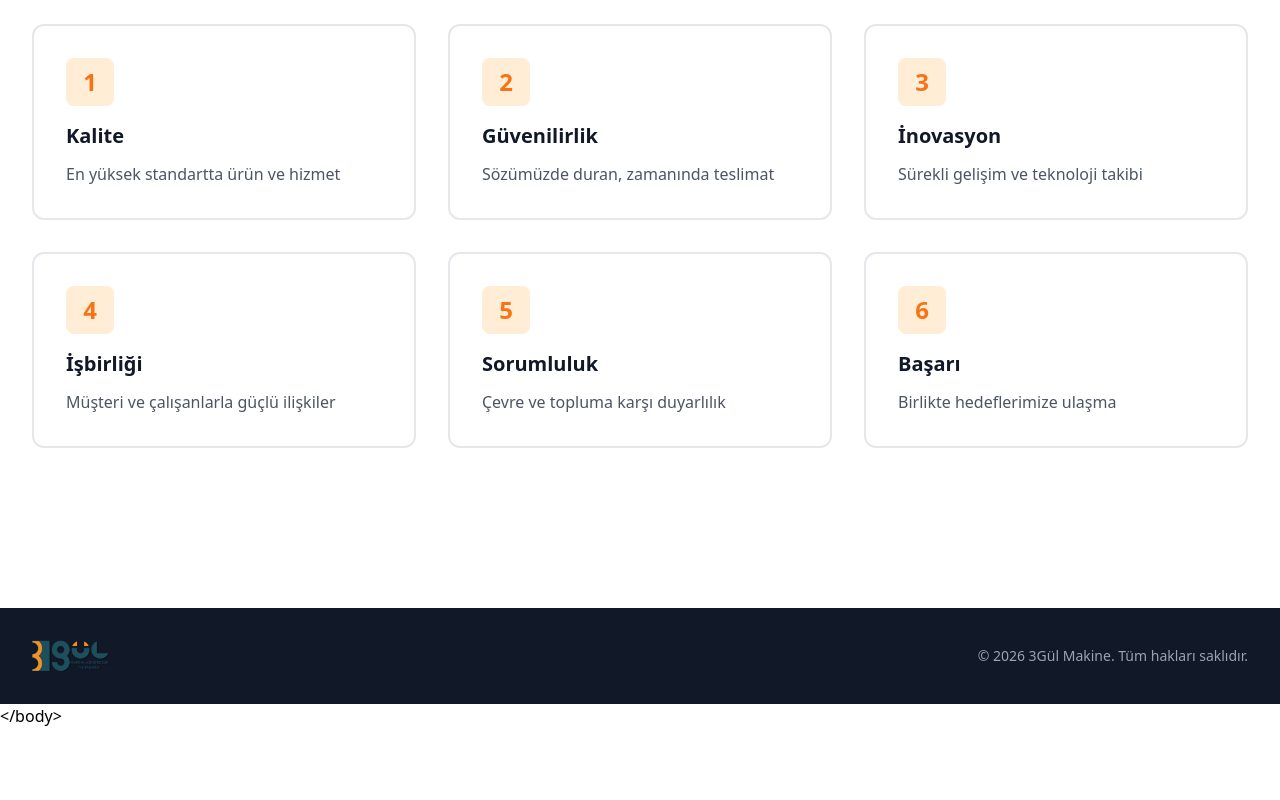
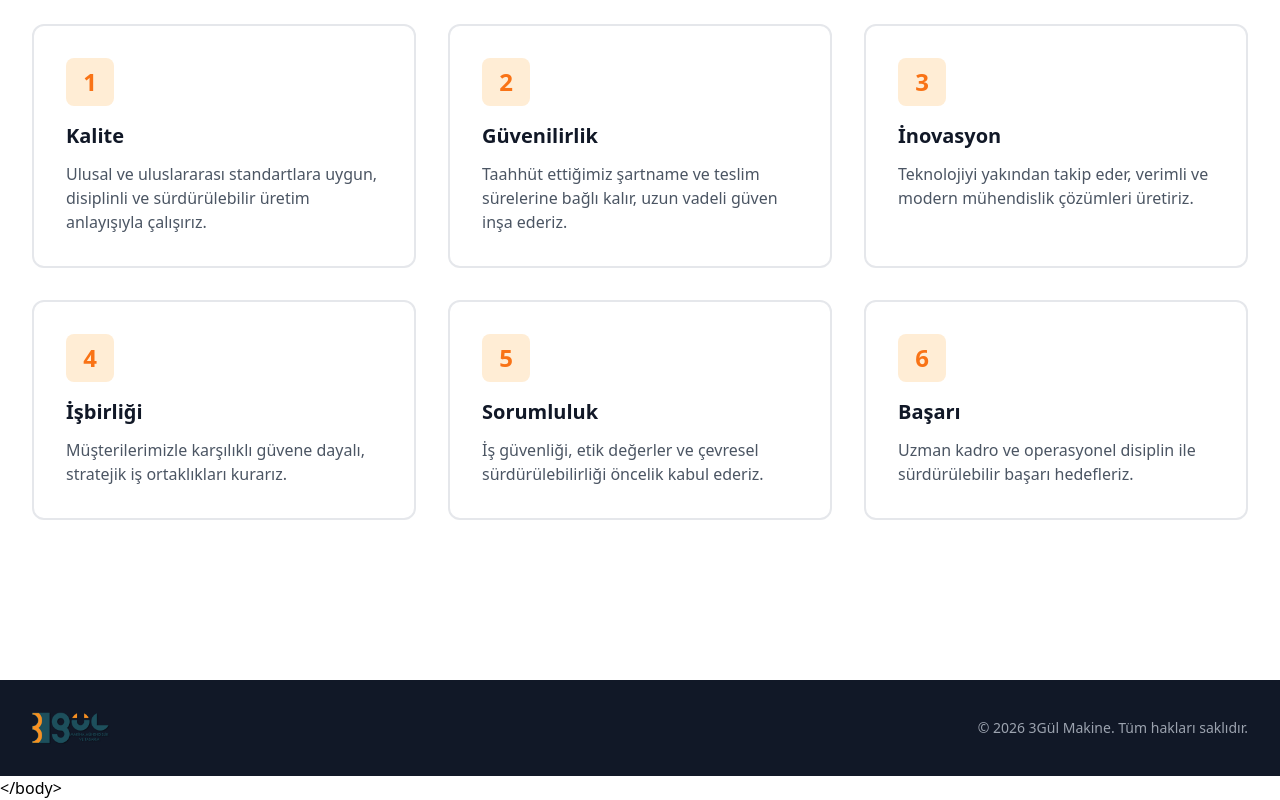
Before and after one commit to mterzii/Ucgul-Makine, a React (Vite) app: page /vision-mission in a window 1280 px wide. Shown: the part 786-1586 px from the top of the page. Before the commit the page ends 1514 px from the top, so only its background shows below. Built offline with nearby package versions, Linux system fonts and the light colour scheme; no server answers.

Commit message:
some css added

```diff
--- a/src/pages/VisionMissionPage.tsx
+++ b/src/pages/VisionMissionPage.tsx
@@ -17,14 +17,33 @@ const VisionMissionPage = () => {
     'Sosyal sorumluluğu göz önünde tutarak faaliyet göstermek',
   ];
 
-  const values = [
-    { title: 'Kalite', description: 'En yüksek standartta ürün ve hizmet' },
-    { title: 'Güvenilirlik', description: 'Sözümüzde duran, zamanında teslimat' },
-    { title: 'İnovasyon', description: 'Sürekli gelişim ve teknoloji takibi' },
-    { title: 'İşbirliği', description: 'Müşteri ve çalışanlarla güçlü ilişkiler' },
-    { title: 'Sorumluluk', description: 'Çevre ve topluma karşı duyarlılık' },
-    { title: 'Başarı', description: 'Birlikte hedeflerimize ulaşma' },
-  ];
+ const values = [
+  {
+    title: 'Kalite',
+    description: 'Ulusal ve uluslararası standartlara uygun, disiplinli ve sürdürülebilir üretim anlayışıyla çalışırız.'
+  },
+  {
+    title: 'Güvenilirlik',
+    description: 'Taahhüt ettiğimiz şartname ve teslim sürelerine bağlı kalır, uzun vadeli güven inşa ederiz.'
+  },
+  {
+    title: 'İnovasyon',
+    description: 'Teknolojiyi yakından takip eder, verimli ve modern mühendislik çözümleri üretiriz.'
+  },
+  {
+    title: 'İşbirliği',
+    description: 'Müşterilerimizle karşılıklı güvene dayalı, stratejik iş ortaklıkları kurarız.'
+  },
+  {
+    title: 'Sorumluluk',
+    description: 'İş güvenliği, etik değerler ve çevresel sürdürülebilirliği öncelik kabul ederiz.'
+  },
+  {
+    title: 'Başarı',
+    description: 'Uzman kadro ve operasyonel disiplin ile sürdürülebilir başarı hedefleriz.'
+  },
+];
+
 
   const visionReveal = useScrollReveal({ direction: 'left', distance: 20, delay: 0 });
   const missionReveal = useScrollReveal({ direction: 'right', distance: 20, delay: 100 });
```
